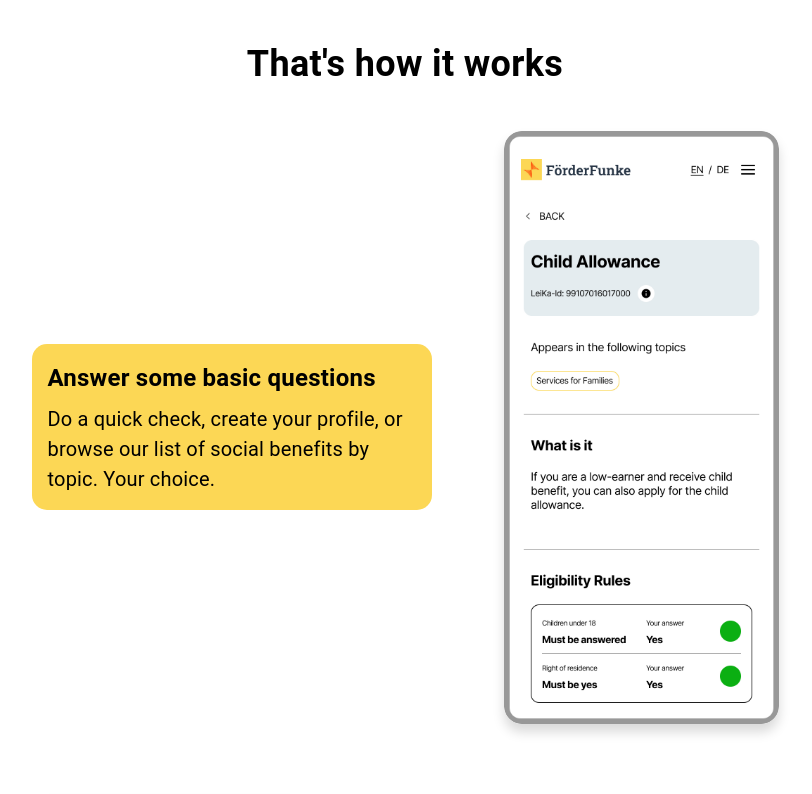
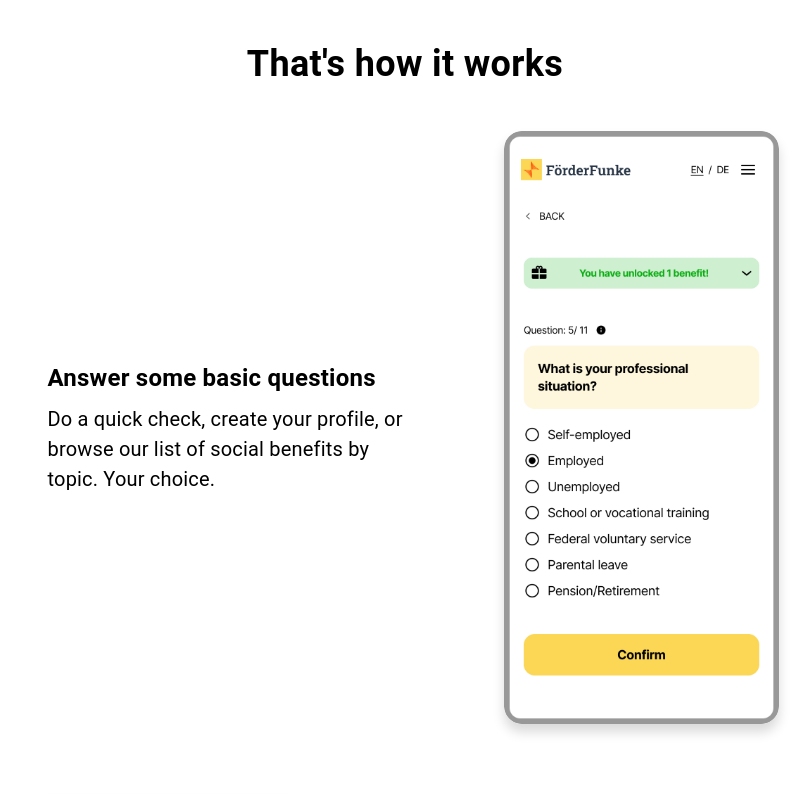
Before and after one commit to Citizen-Knowledge-Graph/foerderfunke-react-app, a React (Create React App) app: page / in a window 1280 px wide. Shown: the part 1140-1934 px from the top of the page, without its empty margins (235-1047 px from the left). Built offline with nearby package versions, Linux system fonts and the light colour scheme.

Commit message:
fix screen images

```diff
--- a/src/screens/landing-page/sections/how-it-works/components/LandingPageInfoCard.js
+++ b/src/screens/landing-page/sections/how-it-works/components/LandingPageInfoCard.js
@@ -25,7 +25,6 @@ const LandingPageInfoCard = ({title, text}) => {
 const styles = {
     infoCard: {
         borderRadius: '15px',
-        backgroundColor: globalStyles.primaryColor,
         padding: '16px',
     },
     titleText: {
--- a/src/screens/landing-page/sections/how-it-works/views/LandingPageHowItWorksDesktop.js
+++ b/src/screens/landing-page/sections/how-it-works/views/LandingPageHowItWorksDesktop.js
@@ -12,7 +12,7 @@ const LandingPageHowItWorksDesktop = ({quick_check, benefits_overview, benefit_p
                     title="Answer some basic questions"
                     text="Do a quick check, create your profile, or browse our list of social benefits by topic. Your choice."/>
                 <img
-                    src={benefit_page}
+                    src={quick_check}
                     style={{
                         width: '275px',
                         height: 'auto',
--- a/src/screens/landing-page/sections/how-it-works/views/LandingPageHowItWorksMobile.js
+++ b/src/screens/landing-page/sections/how-it-works/views/LandingPageHowItWorksMobile.js
@@ -5,7 +5,7 @@ import LandingPageInfoCard from "../components/LandingPageInfoCard";
 const LandingPageHowItWorksMobile = ({quick_check, benefits_overview, benefit_page}) => {
     return (
         <VStack gap={9} alignItems={'center'}>
-            <VStack gap={3} alignItems={'flex-start'}>
+            <VStack gap={3} alignItems={'center'}>
                 <LandingPageInfoCard
                     title="Answer some basic questions"
                     text="Do a quick check, create your profile, or browse our list of social benefits by topic. Your choice."/>
@@ -19,7 +19,7 @@ const LandingPageHowItWorksMobile = ({quick_check, benefits_overview, benefit_pa
                     }}
                     alt={'phone 1'}/>
             </VStack>
-            <VStack gap={3} alignItems={'flex-end'}>
+            <VStack gap={3} alignItems={'center'}>
                 <LandingPageInfoCard
                     title="Get your potential benefits listed"
                     text="The more complete your profile is, the more accurate the list of benefits you get."/>
@@ -33,7 +33,7 @@ const LandingPageHowItWorksMobile = ({quick_check, benefits_overview, benefit_pa
                     }}
                     alt={'phone 1'}/>
             </VStack>
-            <VStack gap={3} alignItems={'flex-start'}>
+            <VStack gap={3} alignItems={'center'}>
                 <LandingPageInfoCard
                     title="Learn about relevant benefits"
                     text="Learn about requirements and necessary steps to apply for you benefits."/>
```
